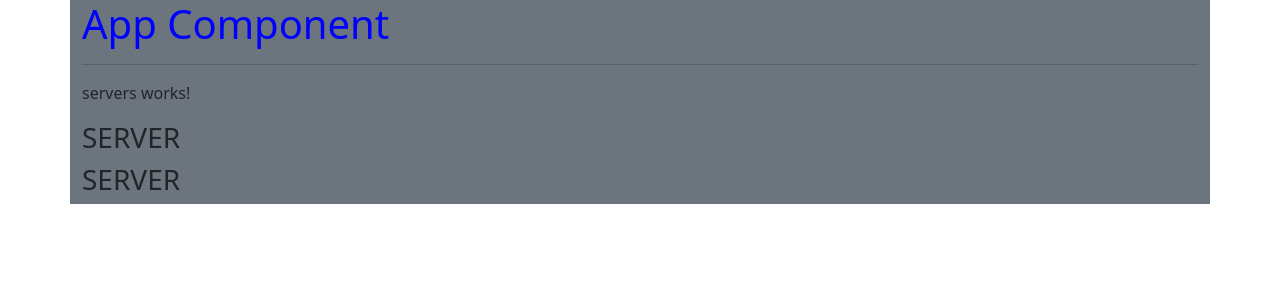
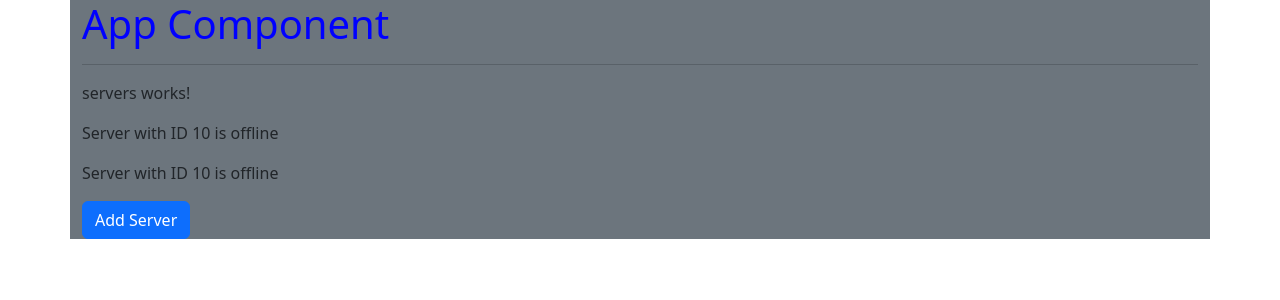
Before and after one commit to BreadsB/angular-learning, an Angular app: page / in a window 1280 px wide. Shown: the top 300 px of the page. Built offline with nearby package versions, Linux system fonts and the light colour scheme.

Commit message:
Data & Property binding

```diff
--- a/src/app/app.component.html
+++ b/src/app/app.component.html
@@ -3,9 +3,9 @@
         <div class="col-xs-12 bg-secondary">
             <h1>App Component</h1>
             <hr>
-            <!-- <app-servers></app-servers> -->
+            <app-servers></app-servers>
             <!-- <div app-servers></div> -->
-            <div class="app-servers"></div>
+            <!-- <div class="app-servers"></div> -->
         </div>
     </div>
 </div>
--- a/src/app/server/server.component.html
+++ b/src/app/server/server.component.html
@@ -1 +1 @@
-<h3>SERVER</h3>
+<p>{{ 'Server' }} with ID {{ serverId }} is {{ getServerStatus() }}</p>
--- a/src/app/server/server.component.ts
+++ b/src/app/server/server.component.ts
@@ -5,5 +5,10 @@
     templateUrl: './server.component.html'
 })
 export class ServerComponent {
+    serverId = 10;
+    serverStatus = 'offline';
 
+    getServerStatus() {
+        return this.serverStatus;
+    }
 }
--- a/src/app/servers/servers.component.html
+++ b/src/app/servers/servers.component.html
@@ -1,3 +1,4 @@
 <p>servers works!</p>
 <app-server></app-server>
 <app-server></app-server>
+<button class="btn btn-primary" [disabled]="!allowNewServer">Add Server</button>
--- a/src/app/servers/servers.component.ts
+++ b/src/app/servers/servers.component.ts
@@ -1,12 +1,21 @@
 import { Component } from '@angular/core';
 
 @Component({
-  // selector: 'app-servers',
+  selector: 'app-servers',
   // selector: '[app-servers]',
-  selector: '.app-servers',
+  // selector: '.app-servers',
   templateUrl: './servers.component.html',
   styleUrl: './servers.component.sass'
 })
 export class ServersComponent {
 
+  allowNewServer = false;
+
+  constructor() {
+    setTimeout(()=> {
+      this.allowNewServer = true;
+    } ,2000);
+  }
+
+  ngOnInit() {}
 }
```
